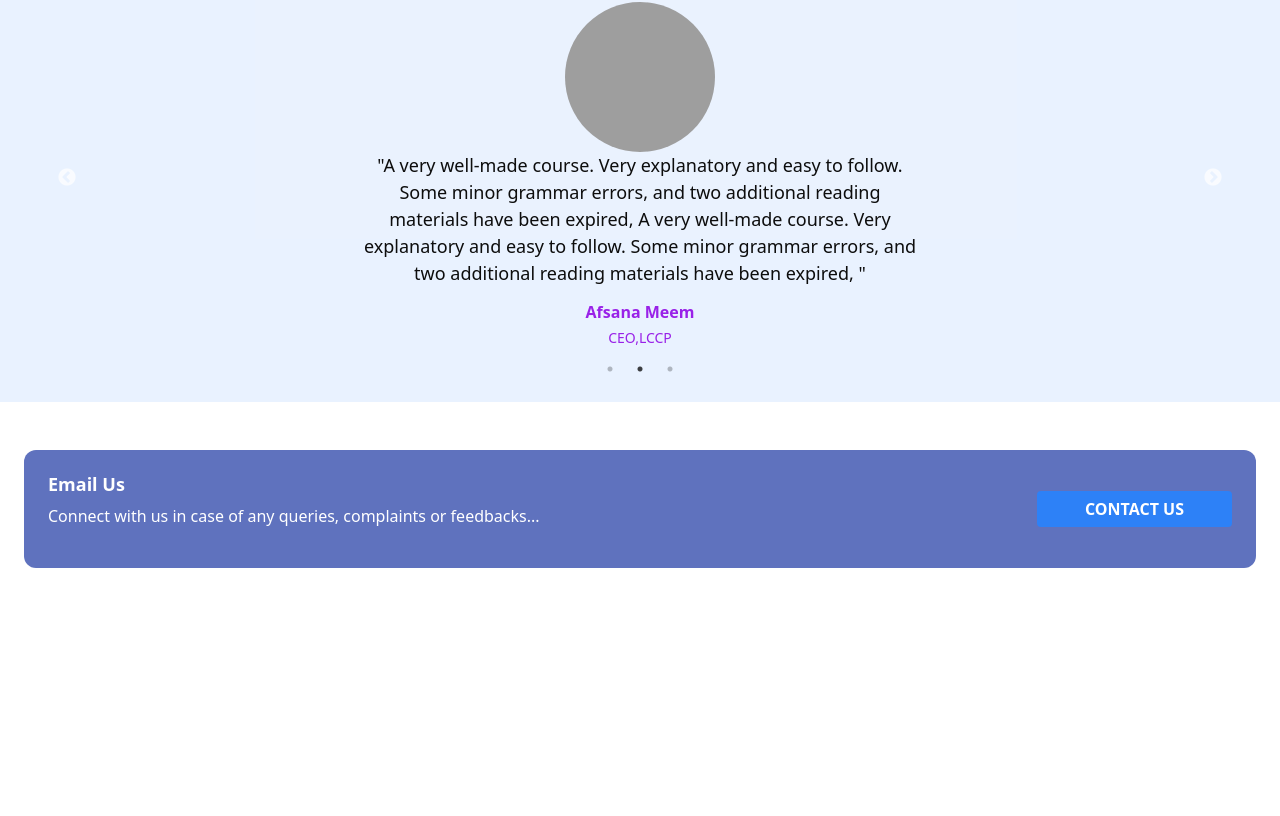
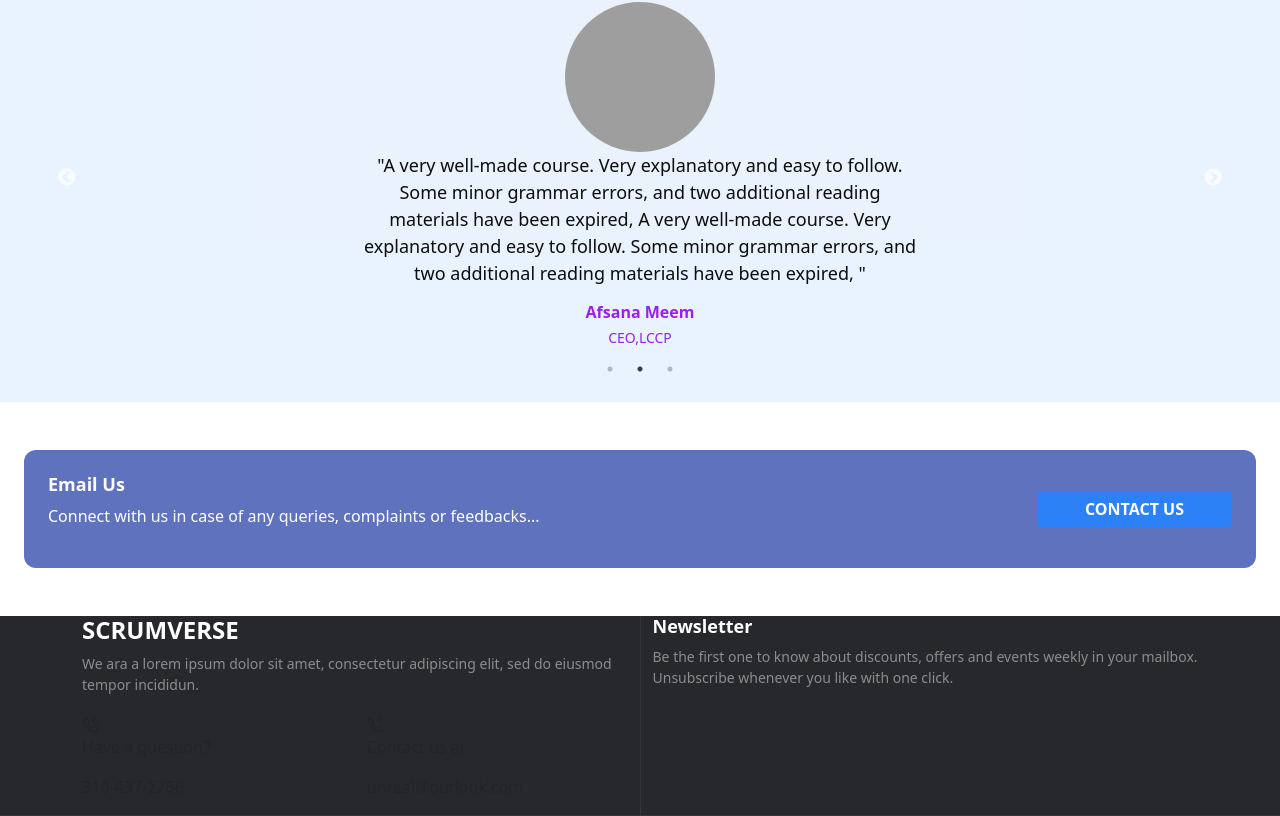
Before and after one commit to afsumeem/scrum-verse, a React (Create React App) app: page / in a window 1280 px wide. Shown: the part 2302-3118 px from the top of the page. Before the commit the page ends 2870 px from the top, so only its background shows below. Built offline with nearby package versions, Linux system fonts and the light colour scheme; grey boxes are pictures that could not be loaded.

Commit message:
footer design

```diff
--- a/src/components/Footer/Footer.js
+++ b/src/components/Footer/Footer.js
@@ -1,10 +1,53 @@
 import React from 'react';
+import { Col, Container, Row } from 'react-bootstrap';
+import { FiPhoneCall } from 'react-icons/fi';
 
 const Footer = () => {
     return (
-        <div>
+        <div style={{ background: "#27282B" }}>
+            <div style={{ borderBottom: "1px solid #363636" }}>
+                <Container>
+                    <Row>
+                        <Col style={{
+                            borderRight: "1px solid #363636"
+                        }}>
+                            <h5 style={{ fontSize: "24px", fontWeight: "700", color: "#FFFFFF" }}>SCRUMVERSE</h5>
+                            <p style={{ fontSize: "14px", fontWeight: "400", color: "#8C8C8C" }}>
+                                We ara a lorem ipsum dolor sit amet, consectetur adipiscing elit, sed do eiusmod tempor incididun.
+                            </p>
+                            <Row>
+                                <Col>
 
-        </div>
+                                    <FiPhoneCall />
+                                    <div>
+                                        <p>Have a question?</p>
+                                        <p>310-437-2766</p>
+                                    </div>
+
+                                </Col>
+                                <Col>
+
+                                    <FiPhoneCall />
+                                    <div>
+                                        <p>Contact us at</p>
+                                        <p>unreal@outlook.com</p>
+                                    </div>
+                                </Col>
+                            </Row>
+                        </Col>
+                        <Col>
+                            <h5 style={{ fontSize: "18px", fontWeight: "700", color: "#FFFFFF" }}>Newsletter</h5>
+                            <p style={{ fontSize: "14px", fontWeight: "400", color: "#8C8C8C" }}>
+                                Be the first one to know  about discounts, offers and events weekly in your mailbox. Unsubscribe whenever you like with one click.
+                            </p>
+                        </Col>
+                    </Row>
+
+                </Container>
+            </div>
+
+
+        </div >
     );
 };
 
--- a/src/components/Home/Contact/Contact.js
+++ b/src/components/Home/Contact/Contact.js
@@ -3,7 +3,7 @@ import { Button } from 'react-bootstrap';
 
 const Contact = () => {
     return (
-        <div className='mx-4 p-4 d-flex justify-content-between align-items-center' style={{ background: "#5F72BE", borderRadius: "12px" }}>
+        <div className='mx-4 p-4 my-5 d-flex justify-content-between align-items-center' style={{ background: "#5F72BE", borderRadius: "12px" }}>
             <div>
                 <h4 className='text-white' style={{ fontSize: "18px", fontWeight: "700" }}>
                     Email Us
--- a/src/components/Home/Home/Home.js
+++ b/src/components/Home/Home/Home.js
@@ -1,4 +1,5 @@
 import React from 'react';
+import Footer from '../../Footer/Footer';
 import Banner from '../Banner/Banner';
 import Contact from '../Contact/Contact';
 import Courses from '../Courses/Courses/Courses';
@@ -13,6 +14,7 @@ const Home = () => {
             <Facilities />
             <Testimonials />
             <Contact />
+            <Footer />
         </div>
     );
 };
```
